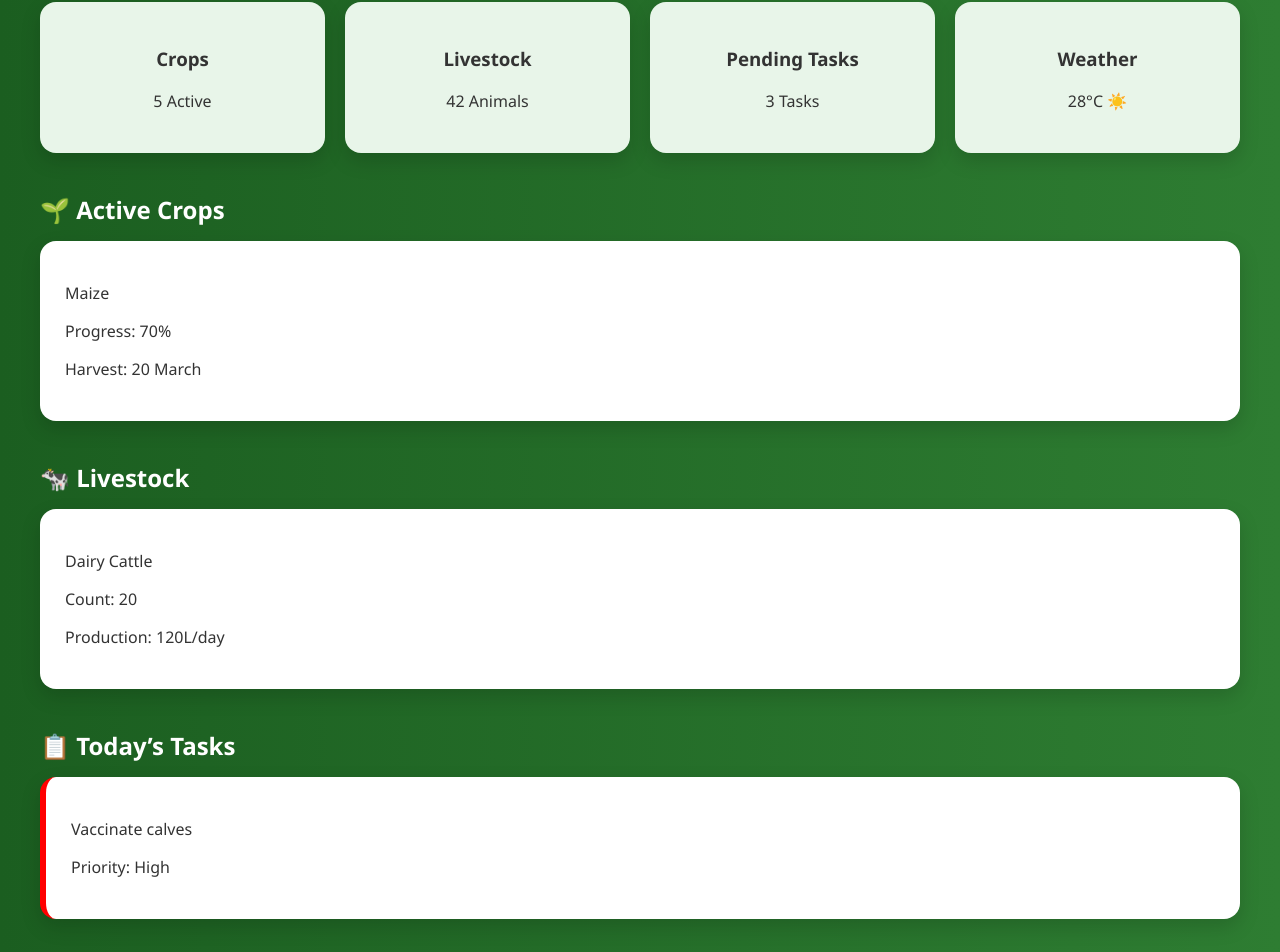
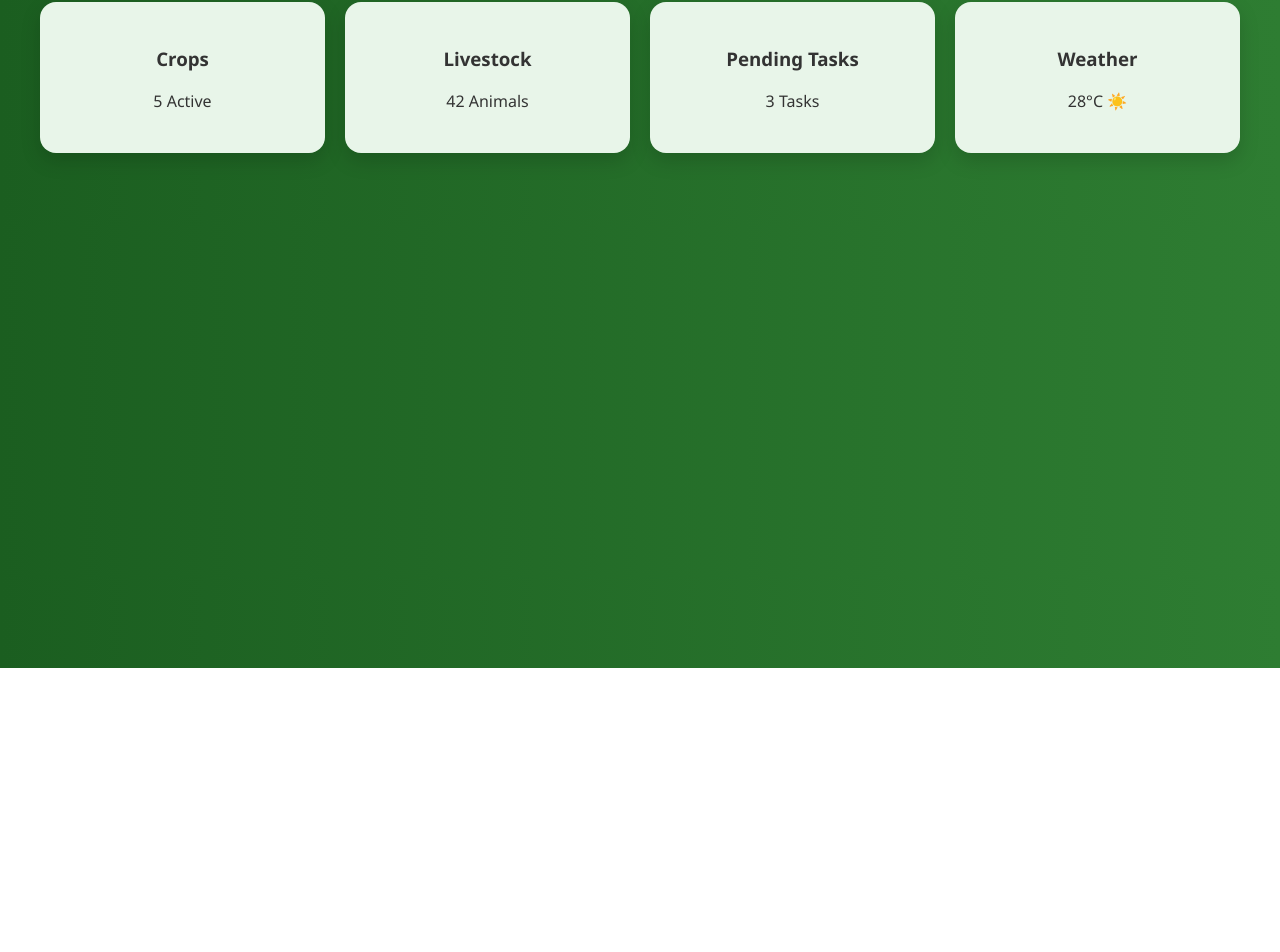
Before and after one commit to AmandaNokubonga/farm-operations-dashboard, a React (Create React App) app: page / in a window 1280 px wide. Shown: the part 132-1084 px from the top of the page. After the commit the page ends 800 px from the top, so only its background shows below. Built offline with nearby package versions, Linux system fonts and the light colour scheme.

Commit message:
Updating the new App.js

```diff
--- a/src/App.js
+++ b/src/App.js
@@ -1,57 +1,69 @@
-import React from "react";
+import React, { useState } from "react";
 import "./App.css";
 
 function App() {
+  const [selectedCard, setSelectedCard] = useState("");
+
+  const handleClick = (card) => {
+    setSelectedCard(card === selectedCard ? "" : card);
+  };
+
   return (
     <div className="dashboard">
       <h1>🌿 Farm Operations Dashboard</h1>
 
       <div className="cards">
-        <div className="card stat">
+        <div className="card stat" onClick={() => handleClick("crops")}>
           <h3>Crops</h3>
           <p>5 Active</p>
         </div>
 
-        <div className="card stat">
+        <div className="card stat" onClick={() => handleClick("livestock")}>
           <h3>Livestock</h3>
           <p>42 Animals</p>
         </div>
 
-        <div className="card stat">
+        <div className="card stat" onClick={() => handleClick("tasks")}>
           <h3>Pending Tasks</h3>
           <p>3 Tasks</p>
         </div>
 
-        <div className="card stat">
+        <div className="card stat" onClick={() => handleClick("weather")}>
           <h3>Weather</h3>
           <p>28°C ☀️</p>
         </div>
       </div>
 
-      <div className="section">
-        <h2>🌱 Active Crops</h2>
-        <div className="card">
-          <p>Maize</p>
-          <p>Progress: 70%</p>
-          <p>Harvest: 20 March</p>
-        </div>
-      </div>
-
-      <div className="section">
-        <h2>🐄 Livestock</h2>
-        <div className="card">
-          <p>Dairy Cattle</p>
-          <p>Count: 20</p>
-          <p>Production: 120L/day</p>
-        </div>
-      </div>
-
-      <div className="section">
-        <h2>📋 Today’s Tasks</h2>
-        <div className="card overdue">
-          <p>Vaccinate calves</p>
-          <p>Priority: High</p>
-        </div>
+      <div className="info-box">
+        {selectedCard === "crops" && (
+          <div>
+            <h2>🌱 Crops Info</h2>
+            <p>Maize: Needs 7-10 days to germinate, water regularly, harvest after 90 days.</p>
+            <p>Wheat: Plant in early spring, maintain moisture, harvest when golden brown.</p>
+          </div>
+        )}
+        {selectedCard === "livestock" && (
+          <div>
+            <h2>🐄 Livestock Info</h2>
+            <p>Dairy Cattle: Provide clean water, daily milking, proper feed for milk production.</p>
+            <p>Chickens: Keep coops clean, feed balanced diet, collect eggs daily.</p>
+          </div>
+        )}
+        {selectedCard === "tasks" && (
+          <div>
+            <h2>📋 Tasks Info</h2>
+            <p>Vaccinate calves: Ensure health and growth of livestock.</p>
+            <p>Water crops: Daily maintenance to keep crops healthy.</p>
+          </div>
+        )}
+        {selectedCard === "weather" && (
+          <div>
+            <h2>☀️ Weather Info</h2>
+            <p>Temperature: 28°C</p>
+            <p>Humidity: 60%</p>
+            <p>Wind: 10km/h</p>
+          </div>
+        )}
       </div>
     </div>
   );
```
